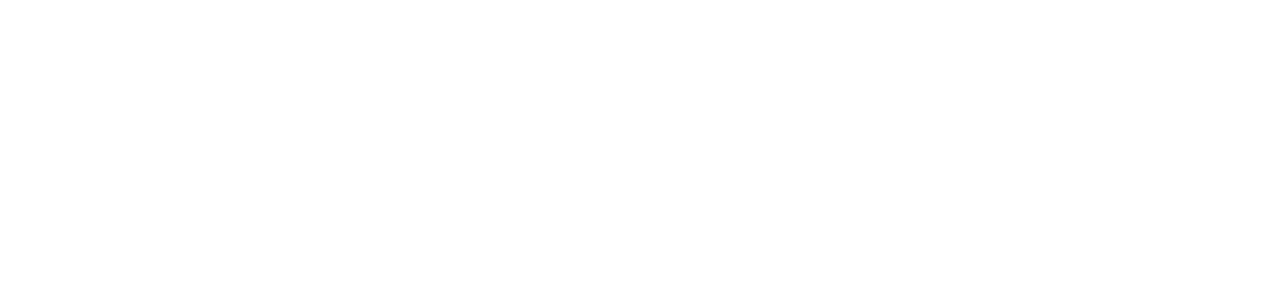
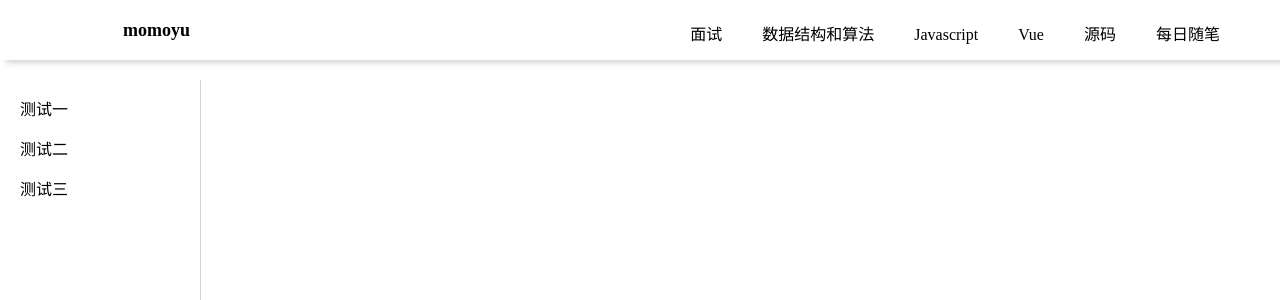
Before and after one commit to momoyu001/vue-my-website, a Vue app: page /interview in a window 1280 px wide. Before the commit this address had no page. Shown: the top 300 px of the page. Built offline with nearby package versions, Linux system fonts and the light colour scheme.

Commit message:
feat: 添加布局组件

```diff
--- a/src/App.vue
+++ b/src/App.vue
@@ -1,23 +1,36 @@
 <template>
   <div class="main-app-module">
-    <div class="app-top"></div>
+    <div class="app-top">
+      <LayoutHead></LayoutHead>
+    </div>
     <div class="app-main">
-      <RouterView />
+      <HomeView v-if="pageName === '/index'"></HomeView>
+      <LayoutMain v-else></LayoutMain>
     </div>
   </div>
 </template>
 
 <script setup lang="ts">
-import { RouterLink, RouterView } from "vue-router";
+import { ref, watch } from "vue";
+import { useRoute } from "vue-router";
+
+import LayoutHead from "./components/Layout/LayoutHead.vue";
+import LayoutMain from "./components/Layout/LayoutMain.vue";
+import HomeView from "./views/HomeView.vue";
+
+const pageName = ref<string | null>(null);
+const route = useRoute();
+
+watch(
+  () => route.path,
+  (nv: string) => (pageName.value = nv)
+);
 </script>
 
 <style scoped lang="less">
 .main-app-module {
   height: 100%;
   min-width: 800px;
-  .app-top {
-    height: 100px;
-  }
   .app-main {
     height: calc(100% - 100px);
   }
--- /dev/null
+++ b/src/components/Layout/LayoutHead.vue
@@ -0,0 +1,73 @@
+<template>
+  <div class="layout-head-module flex">
+    <div class="head-item left t-right flex">
+      <div class="text" @click="toPage('/index')">momoyu</div>
+    </div>
+    <div class="head-item right flex">
+      <div
+        v-for="item in configList"
+        :key="item.key"
+        class="config-item"
+        @click="toPage(item.router)"
+      >
+        {{ item.title }}
+      </div>
+    </div>
+  </div>
+</template>
+
+<script setup>
+import { useRouter } from "vue-router";
+
+const configList = [
+  { title: "面试", key: "interview", router: "/interview" },
+  { title: "数据结构和算法", key: "algorithm", router: "/algorithm" },
+  { title: "Javascript", key: "javascript", router: "" },
+  { title: "Vue", key: "vue", router: "" },
+  { title: "源码", key: "code", router: "" },
+  { title: "每日随笔", key: "random", router: "" },
+];
+
+const router = useRouter();
+
+function toPage(route) {
+  if (!route) return;
+  router.push(route);
+}
+</script>
+
+<style scoped lang="less">
+.layout-head-module {
+  align-items: center;
+  height: 60px;
+  box-shadow: 6px 3px 6px #d3d3d3;
+  margin-bottom: 20px;
+  .head-item {
+    height: 60px;
+    line-height: 60px;
+    .config-item {
+      padding: 5px 20px;
+      cursor: pointer;
+    }
+  }
+  .left {
+    width: 200px;
+    align-items: center;
+    justify-content: flex-end;
+    .text {
+      font-size: 18px;
+      font-weight: 600;
+      height: 40px;
+      line-height: 40px;
+      padding-right: 10px;
+      box-sizing: border-box;
+      cursor: pointer;
+    }
+  }
+  .right {
+    width: calc(100% - 200px);
+    padding-right: 40px;
+    justify-content: flex-end;
+  }
+}
+</style>
--- /dev/null
+++ b/src/components/Layout/LayoutMain.vue
@@ -0,0 +1,32 @@
+<template>
+  <div class="layout-main-module">
+    <div class="main-left">
+      <LayoutSide></LayoutSide>
+    </div>
+    <div class="main-container">
+      <router-view></router-view>
+    </div>
+  </div>
+</template>
+
+<script setup>
+import LayoutSide from "./LayoutSide.vue";
+</script>
+
+<style scoped lang="less">
+@topHeight: 100px;
+
+.layout-main-module {
+  height: 100%;
+  display: flex;
+  .main-left {
+    flex: 0 0 200px;
+    height: 100%;
+    border-right: 1px solid #d3d3d3;
+  }
+  .main-right {
+    flex: 1 1;
+    height: 100%;
+  }
+}
+</style>
--- /dev/null
+++ b/src/components/Layout/LayoutSide.vue
@@ -0,0 +1,32 @@
+<template>
+  <div class="layout-side-module">
+    <div v-for="item in tempRouter" :key="item.path" class="side-item">
+      <div class="side-item-txt">{{ item.meta && item.meta.title }}</div>
+    </div>
+  </div>
+</template>
+
+<script setup>
+const tempRouter = [
+  { path: "/1", component: "", meta: { title: "测试一" } },
+  { path: "/2", component: "", meta: { title: "测试二" } },
+  { path: "/3", component: "", meta: { title: "测试三" } },
+];
+</script>
+
+<style scoped lang="less">
+.layout-side-module {
+  padding-top: 10px;
+  padding-left: 20px;
+  box-sizing: border-box;
+  width: 200px;
+  .side-item {
+    height: 40px;
+    line-height: 40px;
+    .side-item-txt {
+      height: 20px;
+      cursor: pointer;
+    }
+  }
+}
+</style>
```
